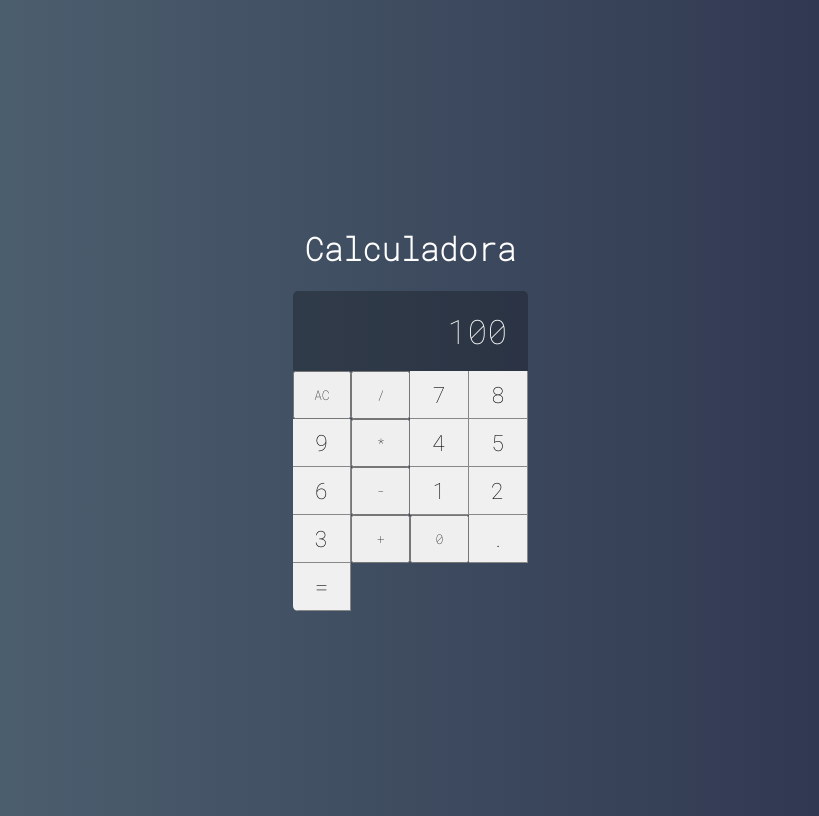
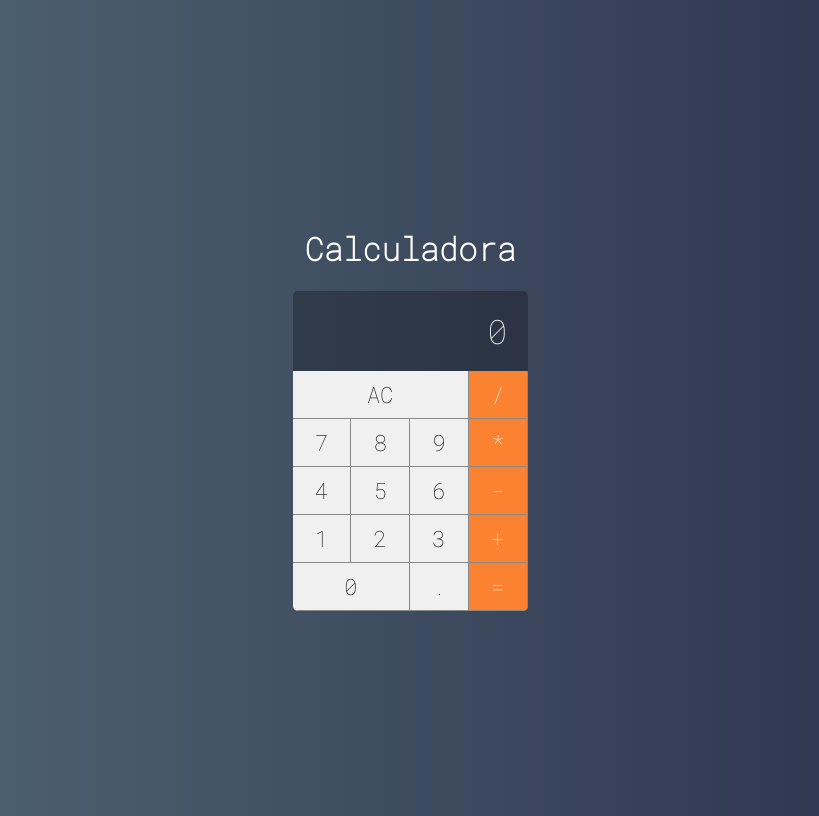
Before and after one commit to amandacgoncalves/calculator-react, a React (Create React App) app in the folder calculadora/: page / in a window 1280 px wide. Shown: the whole page, without its empty margins (230-1049 px from the left). Built offline with nearby package versions, Linux system fonts and the light colour scheme.

Commit message:
making the logic

```diff
--- a/calculadora/src/components/Button.jsx
+++ b/calculadora/src/components/Button.jsx
@@ -2,7 +2,7 @@ import React from "react";
 import "./Button.css";
 
 export default (props) => {
-  let classes = "button";
+  let classes = "button ";
   classes += props.operation ? "operation" : "";
   classes += props.double ? "double" : "";
   classes += props.triple ? "triple" : "";
--- a/calculadora/src/main/Calculator.jsx
+++ b/calculadora/src/main/Calculator.jsx
@@ -3,29 +3,57 @@ import "./Calculator.css";
 import Button from "../components/Button";
 import Display from "../components/Display";
 
+const initialState = {
+    displayValue: '0',
+    clearDisplay: false,
+    operation: null,
+    values: [0, 0],
+    current: 0
+}//initial state
+
 export default class Calculator extends Component {
+
+      state = { ...initialState }
 
   constructor(props) {
     super(props)
     this.clearMemory = this.clearMemory.bind(this)
     this.setOperation = this.setOperation.bind(this)
     this.addDigit = this.addDigit.bind(this)
-  }
+  }//constructor
 
   clearMemory() {
-    console.log('limpar')
-  }
+    this.setState({...initialState})
+  }//clear memory
   setOperation(operation) {
        console.log(operation)
-  }
+  }//set operation
   addDigit(n) {
-    console.log(n)
-  }
+
+    if (n === '.' && this.state.displayValue.includes('.')) {
+      return
+    }//if
+
+    const clearDisplay = this.state.displayValue === '0' || this.state.clearDisplay
+
+    const currentValue = clearDisplay ? '' : this.state.displayValue
+    const displayValue = currentValue + n
+    this.setState({displayValue, clearDisplay: false })
+
+    if (n !== '.') {
+        const i = this.state.current
+        const newValue = parseFloat(displayValue)
+        const values = {...this.state.values}
+        values[i] = newValue
+        this.setState({ values } )
+    }
+
+  }//ad digit
 
   render() {
     return (
     <div className="calculator">
-        <Display value={100}/>
+        <Display value={this.state.displayValue}/>
         <Button label="AC" click={this.clearMemory} triple/>
         <Button label="/" click={this.setOperation}operation/>
         <Button label="7" click={this.addDigit}/>
@@ -42,7 +70,7 @@ export default class Calculator extends Component {
         <Button label="+" click={this.setOperation}operation/>
         <Button label="0" click={this.addDigit} double/>
         <Button label="." click={this.setOperation}/>
-        <Button label="=" click={this.setOperation}/>
+        <Button label="=" click={this.setOperation}operation/>
     </div>
     )//return
   } //render
```
